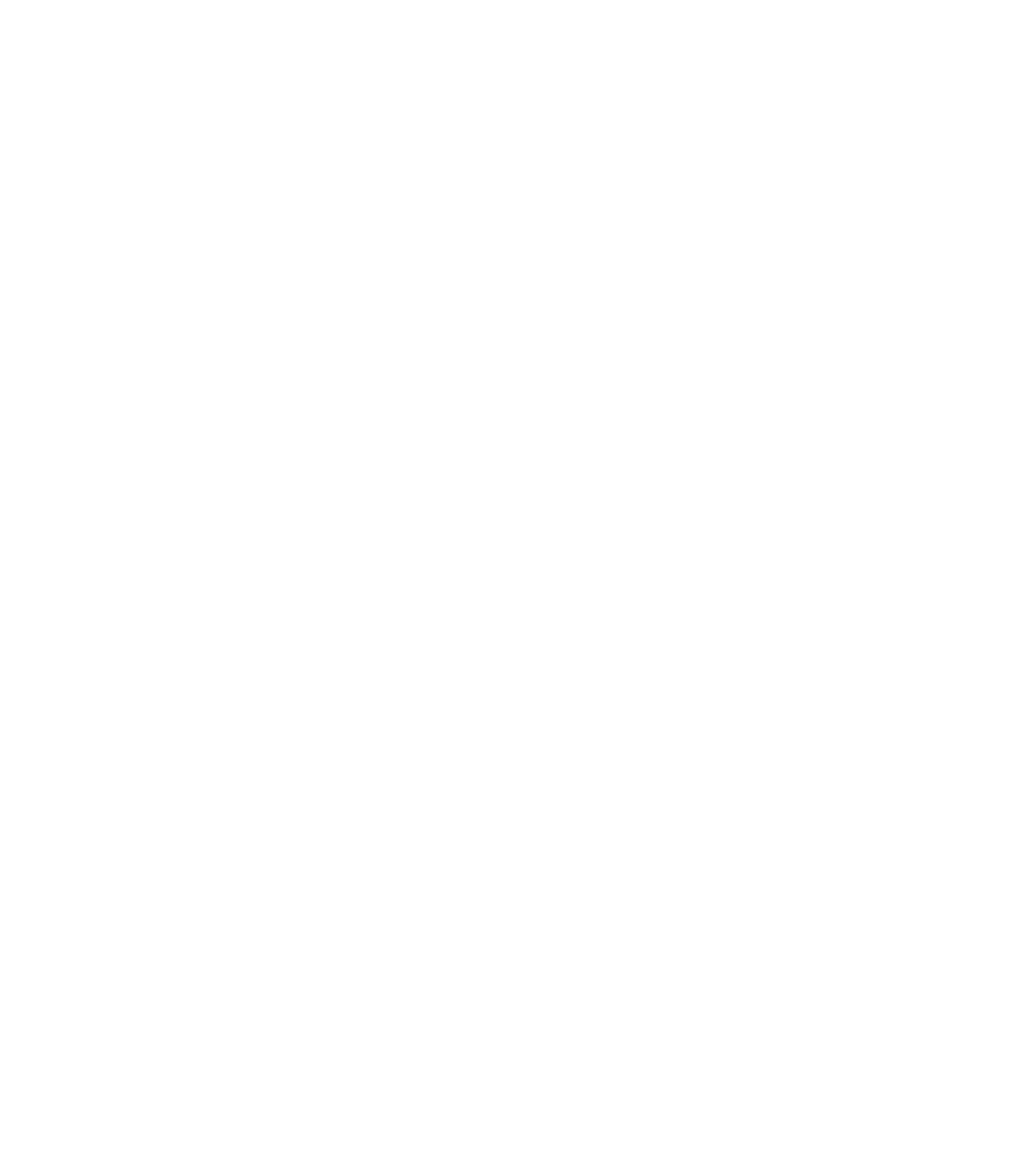
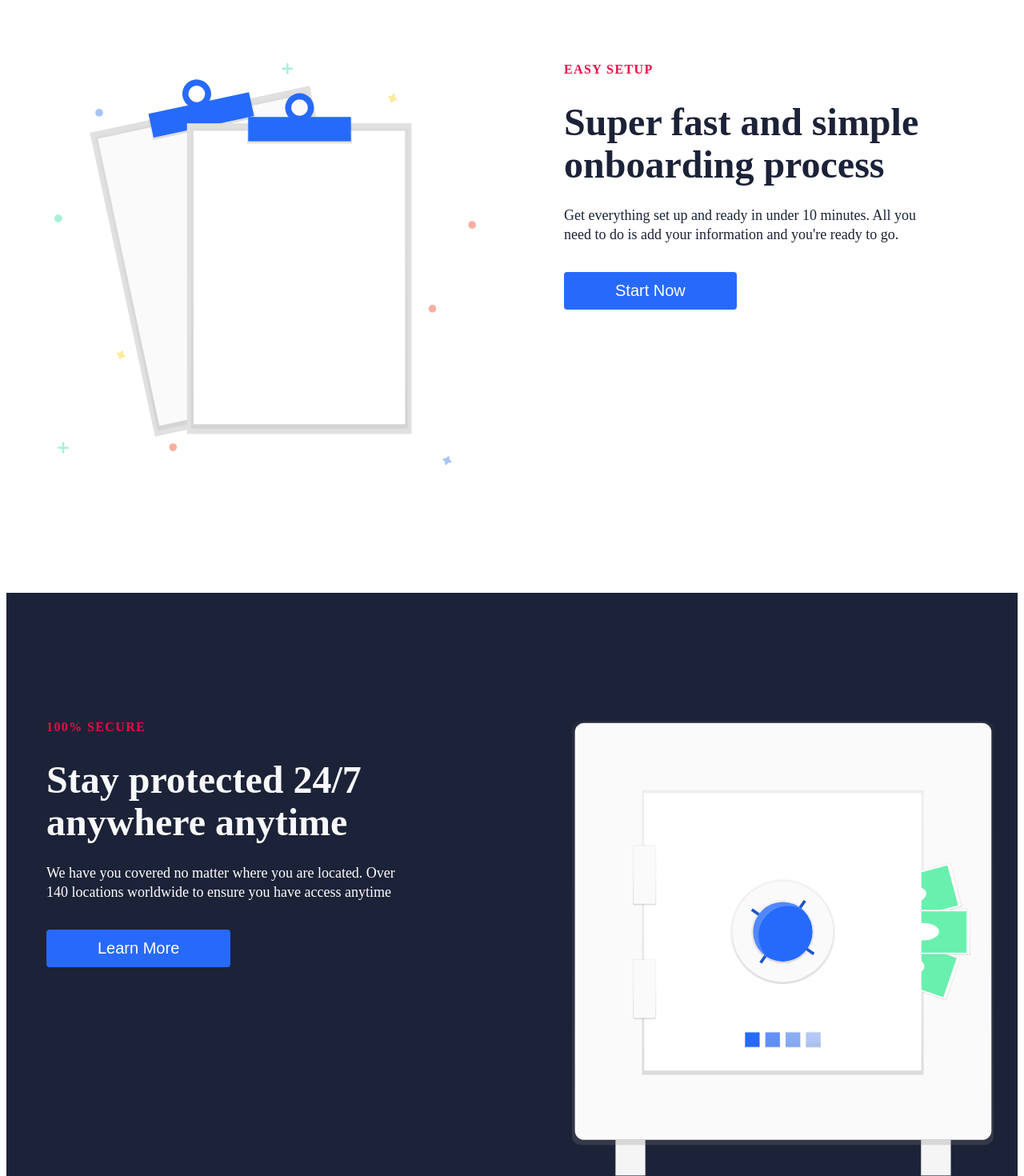
Before and after one commit to georgeokez/website-template1, a React (Create React App) app: page / in a window 1280 px wide. Shown: the part 880-2350 px from the top of the page at 80% size. Before the commit the page ends 807 px from the top, so only its background shows below. Built offline with nearby package versions, Linux system fonts and the light colour scheme.

Commit message:
added more data to the home page and more herosections

```diff
--- a/src/components/heroSection/HeroSection.js
+++ b/src/components/heroSection/HeroSection.js
@@ -20,7 +20,7 @@ function HeroSection({
                            {topLine}
                         </div>
                         <h1 className={lightText ? 'heading' : 'heading dark'}>{headline}</h1>
-                        <p className={lightTextDesc ? 'home__hero-subtitle' : 'home_hero-subtitle dark'}>{description}</p>
+                        <p className={lightTextDesc ? 'home__hero-subtitle' : 'home__hero-subtitle dark'}>{description}</p>
                         <Link to='/sign-up'>
                            <Button buttonSize='btn--wide' buttonColor='blue'>{buttonLabel}</Button>
                         </Link>
--- a/src/components/pages/HomePage/Data.js
+++ b/src/components/pages/HomePage/Data.js
@@ -10,3 +10,45 @@ export const homeObjOne = {
     img: 'images/svg-1.svg',
     alt: 'Credit Card'
 }
+
+export const homeObjTwo = {
+  lightBg: false,
+  lightText: true,
+  lightTextDesc: true,
+  topLine: '100% SECURE',
+  headline: 'Stay protected 24/7 anywhere anytime',
+  description:
+    'We have you covered no matter where you are located. Over 140 locations worldwide to ensure you have access anytime',
+  buttonLabel: 'Learn More',
+  imgStart: '',
+  img: 'images/svg-5.svg',
+  alt: 'Vault'
+};
+
+export const homeObjThree = {
+  lightBg: true,
+  lightText: false,
+  lightTextDesc: false,
+  topLine: 'EASY SETUP',
+  headline: 'Super fast and simple onboarding process',
+  description:
+    "Get everything set up and ready in under 10 minutes. All you need to do is add your information and you're ready to go.",
+  buttonLabel: 'Start Now',
+  imgStart: 'left',
+  img: 'images/svg-7.svg',
+  alt: 'Vault'
+};
+
+export const homeObjFour = {
+  lightBg: false,
+  lightText: true,
+  lightTextDesc: true,
+  topLine: 'DATA ANALYTICS',
+  headline: 'Every transaction is stored on our secure cloud database',
+  description:
+    'Never ever have to worry again about saved reciepts. We store your data, so you can access it anytime.',
+  buttonLabel: 'Sign Up Now',
+  imgStart: 'left',
+  img: 'images/svg-8.svg',
+  alt: 'Vault'
+};
--- a/src/components/pages/HomePage/Home.js
+++ b/src/components/pages/HomePage/Home.js
@@ -1,11 +1,14 @@
 import React from 'react'
 import HeroSection from '../../heroSection/HeroSection';
-import {homeObjOne} from './Data';
+import {homeObjOne,homeObjTwo,homeObjThree,homeObjFour} from './Data';
 
 function Home() {
     return (
         <>
            <HeroSection {...homeObjOne} />
+           <HeroSection {...homeObjThree} />
+           <HeroSection {...homeObjTwo} />
+           <HeroSection {...homeObjFour} />
         </>
     )
 }
```
